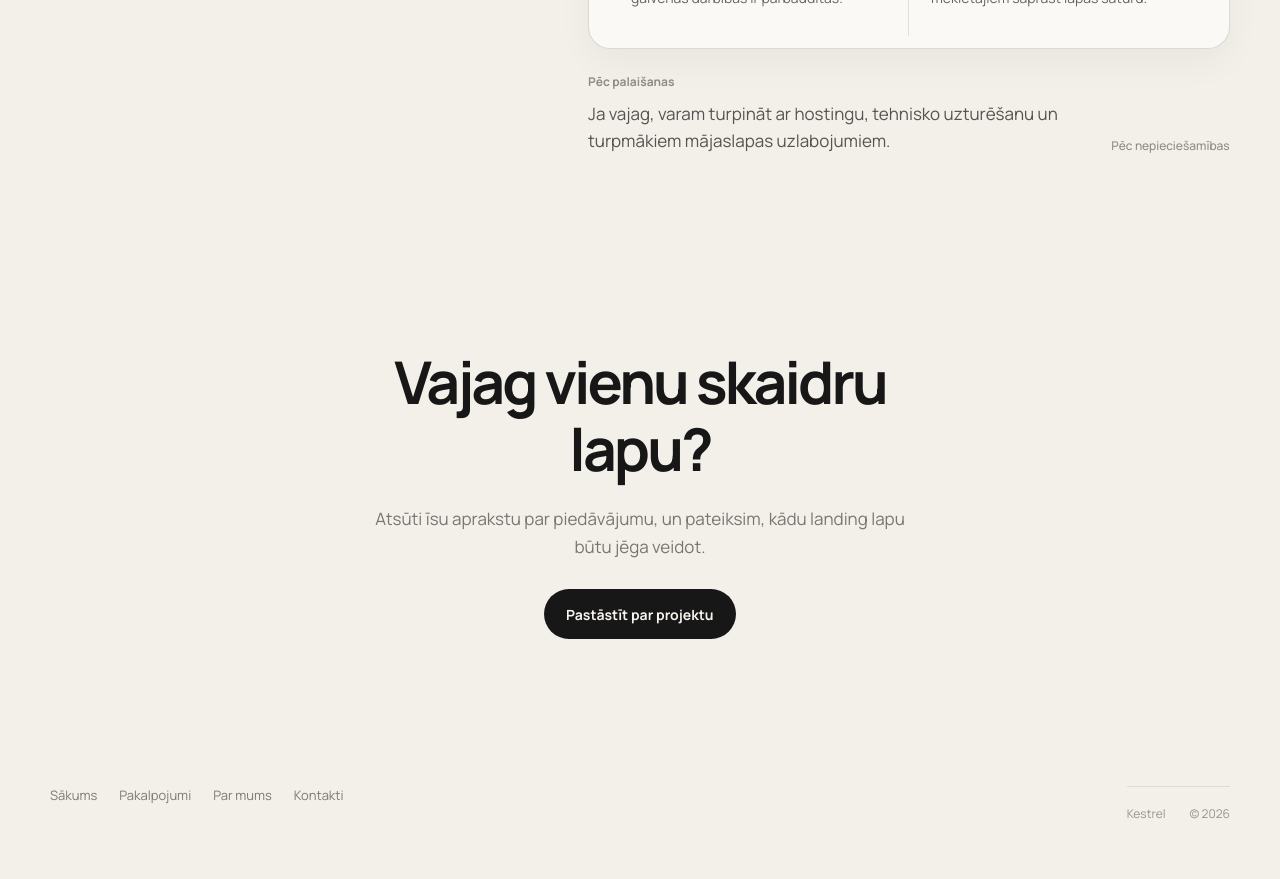
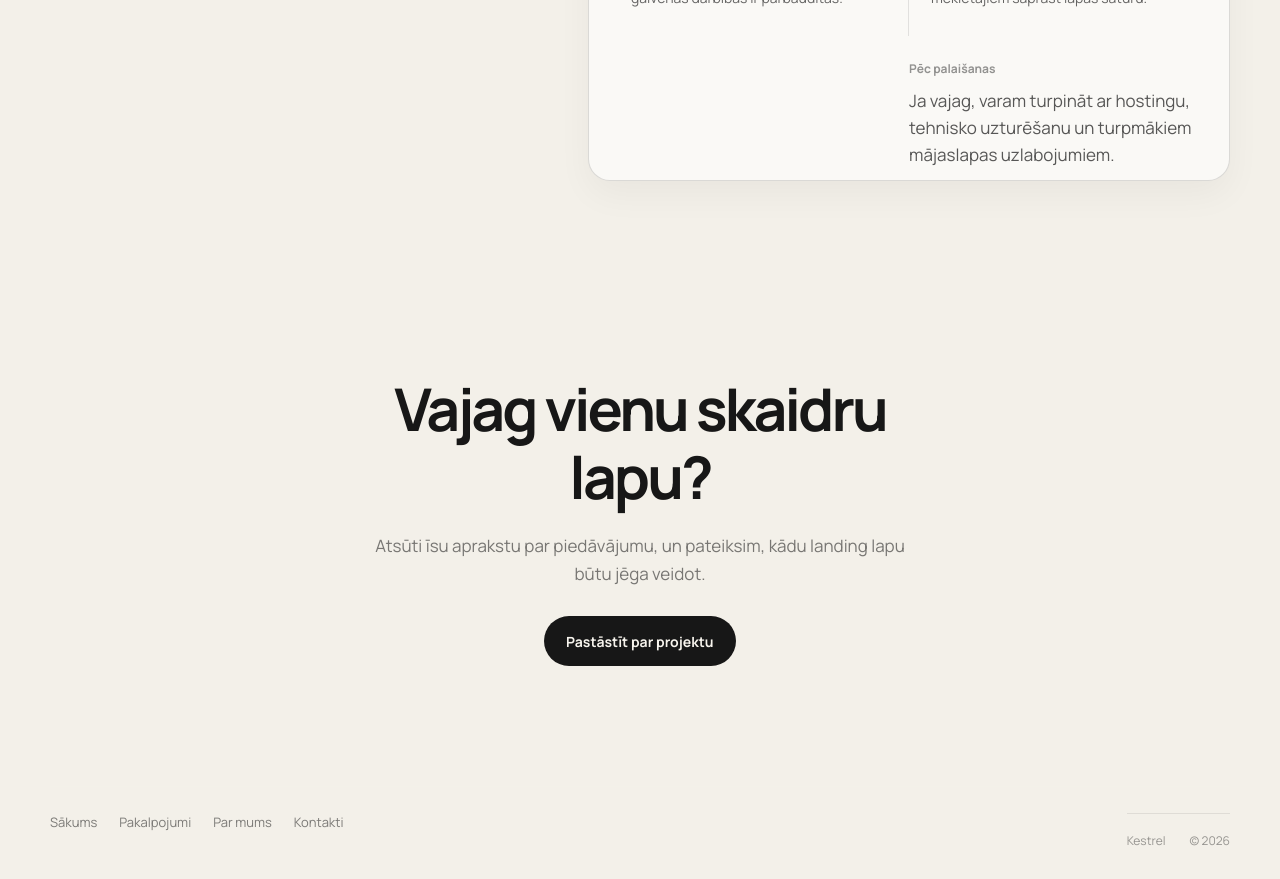
Before and after one commit to davisl24/WEBSITEAGENCY, a Next.js app: page /pakalpojumi/landing-lapa in a window 1280 px wide. Shown: the part 3920-4799 px from the top of the page. Before the commit the page ends 4772 px from the top, so only its background shows below. Built offline with nearby package versions, Linux system fonts and the light colour scheme.

Commit message:
refine: integrate optional aftercare into delivery panel footer

```diff
--- a/app/components/ServiceDelivery.tsx
+++ b/app/components/ServiceDelivery.tsx
@@ -44,8 +44,6 @@ export default function ServiceDelivery({
             <p>{item.text}</p>
           </RevealOnView>
         ))}
-      </div>
-
         <RevealOnView className="service-aftercare" delay={120}>
           <div>
             <span>Pēc palaišanas</span>
@@ -54,8 +52,8 @@ export default function ServiceDelivery({
               turpmākiem mājaslapas uzlabojumiem.
             </p>
           </div>
-        <small>Pēc nepieciešamības</small>
         </RevealOnView>
+      </div>
     </section>
   );
 }
```
Lines whose indentation alone changed are shown as unchanged.
